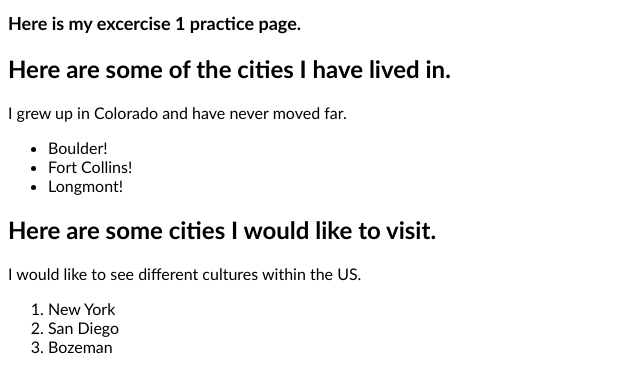
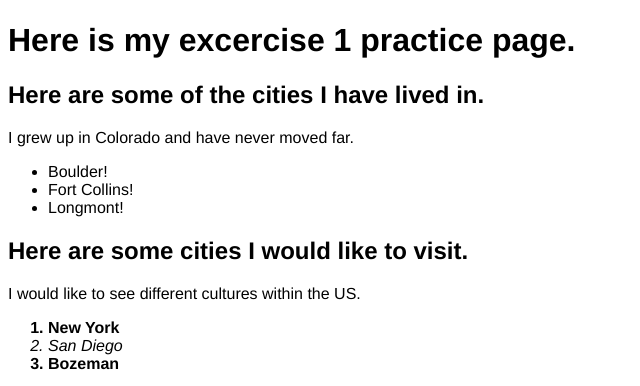
Before and after one commit to kelleghan1/excercise1practice, a plain HTML site: page index.html in a window 1280 px wide. Shown: the part 311-697 px from the top of the page, without its empty margins (0-640 px from the left). Drawn offline with Linux system fonts and the light colour scheme; grey boxes are pictures that could not be loaded.

Commit message:
Added video and sound

```diff
--- a/index.html
+++ b/index.html
@@ -24,6 +24,12 @@
     <li>Bozeman</li>
   </ol>
 
+  <audio src="https://upload.wikimedia.org/wikipedia/en/0/04/Rayman_2_music_sample.ogg" autoplay>
+  Your browser does not support the <code>audio</code> element.
+  </audio>
+
+  <video src="https://upload.wikimedia.org/wikipedia/en/2/28/Illusion_movie.ogg" autoplay>
+
 
 </body>
 </html>
--- a/practice.css
+++ b/practice.css
@@ -1,10 +1,11 @@
 
 body {
-  font-family: Futura, 'Trebuchet MS', Arial, sans-serif;
+  font-family: Helvetica;
   font-size: 12
 }
-h1 {
-  font-family: Futura, 'Trebuchet MS', Arial, sans-serif;
-  font-size: 18px;
-
+ol > li:nth-child(odd) {
+  font-weight: bold;
 }
+ol > li:nth-child(even) {
+  font-style: italic;
+}
```
